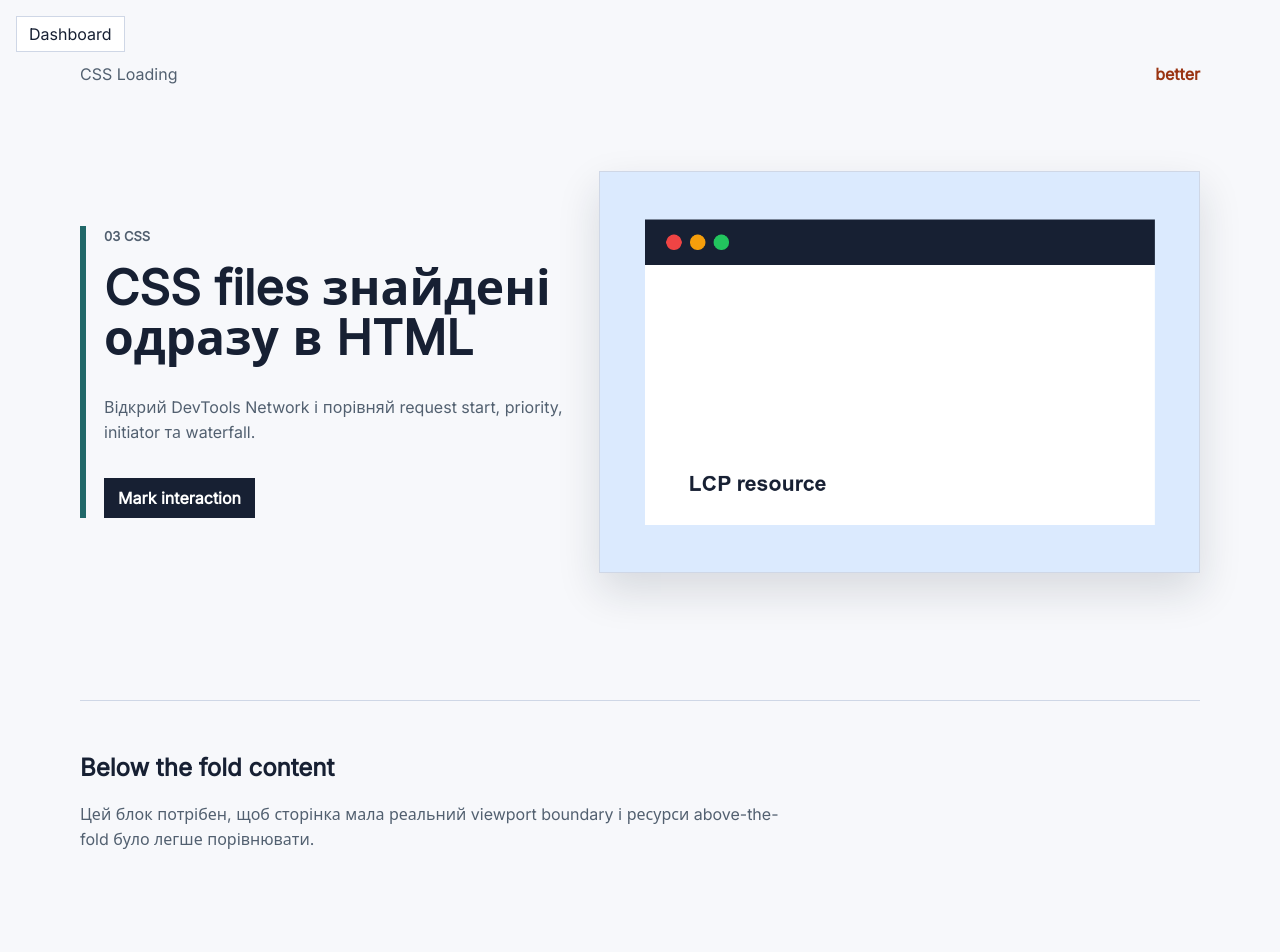
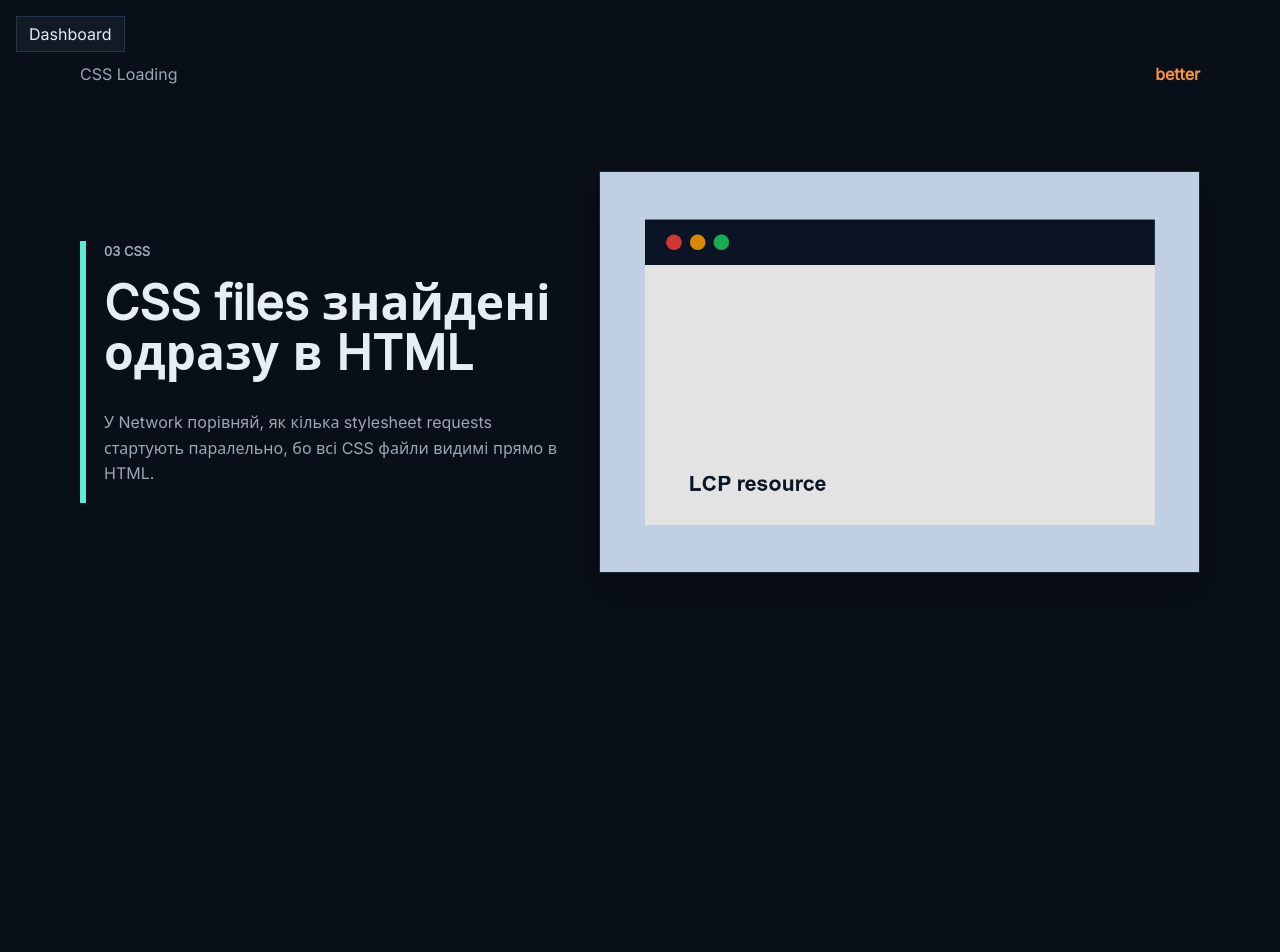
Before and after one commit to AlexandrOvcharenko/web-performance-lab, a website: page public/labs/03-css-loading/better.html in a window 1280 px wide. After the commit the page ends 800 px from the top, so only its background shows below. Drawn offline with Linux system fonts and the light colour scheme.

Commit message:
third lesson

```diff
--- a/public/assets/css/background-hero.css
+++ b/public/assets/css/background-hero.css
@@ -1,5 +1,5 @@
 .hero-background {
   background-image:
-    linear-gradient(90deg, rgb(247 248 251 / 92%), rgb(247 248 251 / 42%)),
+    linear-gradient(90deg, rgb(9 15 24 / 92%), rgb(9 15 24 / 50%)),
     url("/assets/images/hero.png?delay=1200");
 }
--- a/public/assets/css/baseline-late-hero.css
+++ b/public/assets/css/baseline-late-hero.css
@@ -1,5 +1,5 @@
 .lcp-image-block {
   background-image:
-    linear-gradient(90deg, rgb(247 248 251 / 18%), rgb(247 248 251 / 8%)),
+    linear-gradient(90deg, rgb(9 15 24 / 20%), rgb(9 15 24 / 10%)),
     url("/assets/images/hero.png?delay=1200");
 }
--- a/public/assets/css/baseline-layout.css
+++ b/public/assets/css/baseline-layout.css
@@ -4,8 +4,8 @@
 
 body {
   margin: 0;
-  color: #172033;
-  background: #f7f8fb;
+  color: #e6edf7;
+  background: #090f18;
   font-family: system-ui, -apple-system, BlinkMacSystemFont, "Segoe UI", sans-serif;
 }
 
@@ -18,11 +18,11 @@ main {
   display: flex;
   justify-content: space-between;
   margin-bottom: 16px;
-  color: #526070;
+  color: #9aa7b6;
 }
 
 .variant-strip strong {
-  color: #9a3412;
+  color: #fb923c;
 }
 
 .back-link {
@@ -33,11 +33,15 @@ main {
   display: inline-flex;
   min-height: 36px;
   align-items: center;
-  border: 1px solid #cfd7e6;
-  background: #ffffff;
+  border: 1px solid #263548;
+  background: #121a26;
   padding: 0 12px;
-  color: #172033;
+  color: #e6edf7;
   text-decoration: none;
+}
+
+.back-link:hover {
+  border-color: #5eead4;
 }
 
 .hero {
@@ -54,15 +58,15 @@ main {
 
 .lcp-image-block {
   min-height: 420px;
-  border: 1px solid #cfd7e6;
-  background-color: #dcebff;
+  border: 1px solid #263548;
+  background-color: #182335;
   background-position: center;
   background-size: cover;
 }
 
 .eyebrow {
   margin: 0 0 16px;
-  color: #216869;
+  color: #5eead4;
   font-size: 13px;
   font-weight: 800;
   letter-spacing: 0;
@@ -79,7 +83,7 @@ h1 {
 
 p {
   max-width: 560px;
-  color: #526070;
+  color: #9aa7b6;
   line-height: 1.6;
 }
 
--- a/public/assets/css/import-entry.css
+++ b/public/assets/css/import-entry.css
@@ -4,5 +4,5 @@
 
 .variant-strip::after {
   content: "@import entry loaded";
-  color: #9a3412;
+  color: #fb923c;
 }
--- a/public/assets/css/import-layer-a.css
+++ b/public/assets/css/import-layer-a.css
@@ -1,4 +1,4 @@
 .hero-copy {
-  border-left: 6px solid #216869;
+  border-left: 6px solid #5eead4;
   padding-left: 18px;
 }
--- a/public/assets/css/import-layer-b.css
+++ b/public/assets/css/import-layer-b.css
@@ -1,4 +1,4 @@
 .hero-image,
 .hero-placeholder {
-  box-shadow: 0 18px 40px rgb(23 32 51 / 14%);
+  box-shadow: 0 18px 40px rgb(0 0 0 / 36%);
 }
--- a/public/assets/css/lab.css
+++ b/public/assets/css/lab.css
@@ -5,15 +5,17 @@
 }
 
 :root {
-  color-scheme: light;
-  --ink: #172033;
-  --muted: #526070;
-  --line: #cfd7e6;
-  --paper: #ffffff;
-  --bg: #f7f8fb;
-  --accent: #216869;
-  --accent-2: #9a3412;
-  --soft: #e9eef7;
+  color-scheme: dark;
+  --ink: #e6edf7;
+  --muted: #9aa7b6;
+  --line: #263548;
+  --paper: #121a26;
+  --bg: #090f18;
+  --accent: #5eead4;
+  --accent-2: #fb923c;
+  --soft: #182335;
+  --button: #dbeafe;
+  --button-ink: #07111f;
 }
 
 * {
@@ -127,6 +129,12 @@ a {
   text-decoration: none;
 }
 
+.variant-list a:hover,
+.toolbar a:hover,
+.back-link:hover {
+  border-color: var(--accent);
+}
+
 .variant-list span {
   font-weight: 800;
 }
@@ -188,6 +196,7 @@ a {
 .hero-image {
   height: auto;
   display: block;
+  filter: brightness(0.86) contrast(1.08);
 }
 
 .hero-placeholder {
@@ -210,8 +219,8 @@ button {
   width: fit-content;
   min-height: 40px;
   border: 0;
-  background: var(--ink);
-  color: white;
+  background: var(--button);
+  color: var(--button-ink);
   padding: 0 14px;
   font: inherit;
   font-weight: 700;
--- a/public/assets/css/non-critical.css
+++ b/public/assets/css/non-critical.css
@@ -1,10 +1,10 @@
 .content-band {
-  background: #eef6f2;
+  background: #0f1c1d;
   padding-left: 24px;
   padding-right: 24px;
 }
 
 .content-band h2::after {
   content: " - non-critical CSS loaded";
-  color: #216869;
+  color: #5eead4;
 }
--- a/public/assets/css/render-blocking.css
+++ b/public/assets/css/render-blocking.css
@@ -1,11 +1,11 @@
 .hero-copy h1 {
   text-decoration: underline;
-  text-decoration-color: #9a3412;
+  text-decoration-color: #fb923c;
   text-decoration-thickness: 4px;
 }
 
 .variant-strip::after {
   content: "render-blocking css loaded";
-  color: #9a3412;
+  color: #fb923c;
   font-weight: 800;
 }
--- a/public/assets/css/unused-heavy.css
+++ b/public/assets/css/unused-heavy.css
@@ -30,5 +30,5 @@
 .unused-030 { transform: translateX(5px); }
 
 .hero-copy h1 {
-  color: #172033;
+  color: #e6edf7;
 }
--- a/public/labs/03-css-loading/better.html
+++ b/public/labs/03-css-loading/better.html
@@ -1,13 +1,13 @@
 <!doctype html>
 <html lang="uk">
   <head>
-      <meta charset="utf-8">
-      <meta name="viewport" content="width=device-width, initial-scale=1">
+    <meta charset="utf-8" />
+    <meta name="viewport" content="width=device-width, initial-scale=1" />
     <title>CSS Loading - better</title>
 
-            <link rel="stylesheet" href="/assets/css/lab.css">
-            <link rel="stylesheet" href="/assets/css/import-layer-a.css?delay=1600">
-            <link rel="stylesheet" href="/assets/css/import-layer-b.css?delay=1600">
+    <link rel="stylesheet" href="/assets/css/lab.css" />
+    <link rel="stylesheet" href="/assets/css/import-layer-a.css?delay=1600" />
+    <link rel="stylesheet" href="/assets/css/import-layer-b.css?delay=1600" />
 
     <script src="/metrics-helper.js?v=4" defer></script>
   </head>
@@ -23,19 +23,19 @@
         <div class="hero-copy">
           <p class="eyebrow">03 CSS</p>
           <h1>CSS files знайдені одразу в HTML</h1>
-        <p>Відкрий DevTools Network і порівняй request start, priority, initiator та waterfall.</p>
-        <button type="button" data-action="mark-interaction">Mark interaction</button>
+          <p>
+            У Network порівняй, як кілька stylesheet requests стартують
+            паралельно, бо всі CSS файли видимі прямо в HTML.
+          </p>
         </div>
-      <img class="hero-image" src="/assets/images/hero.png?delay=1200" alt="Abstract resource loading visualization" width="960" height="640" >
+        <img
+          class="hero-image"
+          src="/assets/images/hero.png?delay=1200"
+          alt="Abstract resource loading visualization"
+          width="960"
+          height="640"
+        />
       </section>
-
-    <section class="content-band">
-      <h2>Below the fold content</h2>
-      <p>Цей блок потрібен, щоб сторінка мала реальний viewport boundary і ресурси above-the-fold було легше порівнювати.</p>
-    </section>
-
-
     </main>
-
   </body>
 </html>
```
Also changed, not shown: public/labs/03-css-loading/bad.html (+15 -14 lines), public/labs/03-css-loading/best.html (+7 -7 lines), public/labs/03-css-loading/unused.html (+16 -15 lines). Lines whose indentation alone changed are shown as unchanged.
